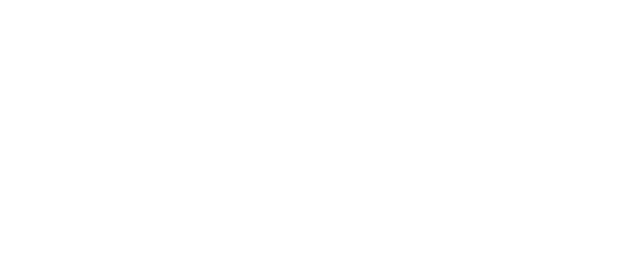
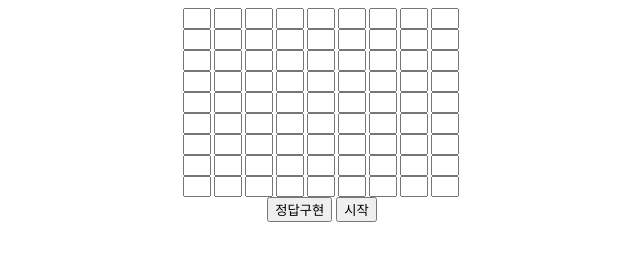
Before and after one commit to khj1192/solo, a plain HTML site: page sudoku/index.html in a window 1280 px wide. Shown: the whole page, without its empty margins (318-958 px from the left). Drawn offline with Linux system fonts and the light colour scheme.

Commit message:
9x9 보드판

```diff
--- a/sudoku/index.html
+++ b/sudoku/index.html
@@ -4,9 +4,27 @@
     <meta charset="UTF-8">
     <meta http-equiv="X-UA-Compatible" content="IE=edge">
     <meta name="viewport" content="width=device-width, initial-scale=1.0">
-    <title>Document</title>
+    <title>HJ-sudoku</title>
+    <link rel="stylesheet" href="sudoku.css">
 </head>
 <body>
+    <div id="board">
+        <input /><input /><input /><input /><input /><input /><input /><input /><input /> <br>
+        <input /><input /><input /><input /><input /><input /><input /><input /><input /> <br>
+        <input /><input /><input /><input /><input /><input /><input /><input /><input /> <br>
+        <input /><input /><input /><input /><input /><input /><input /><input /><input /> <br>
+        <input /><input /><input /><input /><input /><input /><input /><input /><input /> <br>
+        <input /><input /><input /><input /><input /><input /><input /><input /><input /> <br>
+        <input /><input /><input /><input /><input /><input /><input /><input /><input /> <br>
+        <input /><input /><input /><input /><input /><input /><input /><input /><input /> <br>
+        <input /><input /><input /><input /><input /><input /><input /><input /><input /> <br>
+    </div>
 
+    <button>정답구현</button>
+
+
+    <button>시작</button>
+
+    <script src="sudoku.js"></script>
 </body>
 </html>
--- /dev/null
+++ b/sudoku/sudoku.css
@@ -0,0 +1,9 @@
+body {
+    text-align: center;
+}
+
+input {
+margin-right: 3px;
+width: 20px;
+text-align: center;
+}
```
Also changed, not shown: sudoku/sudoku.js (added).
